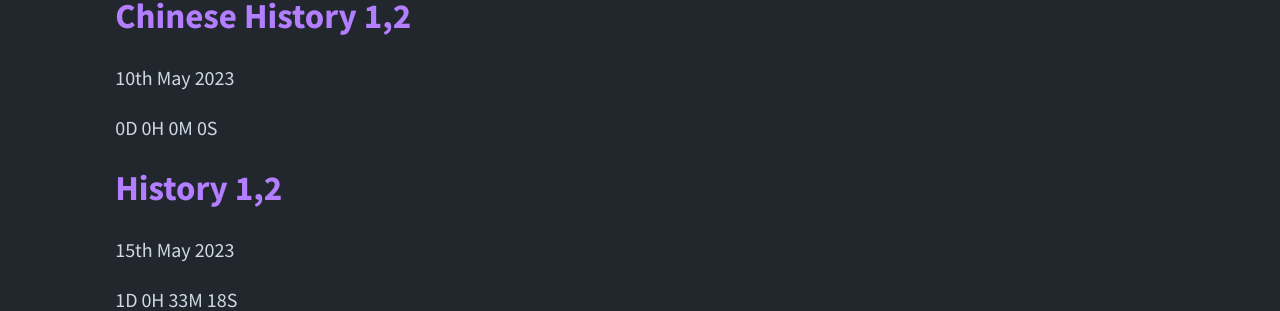
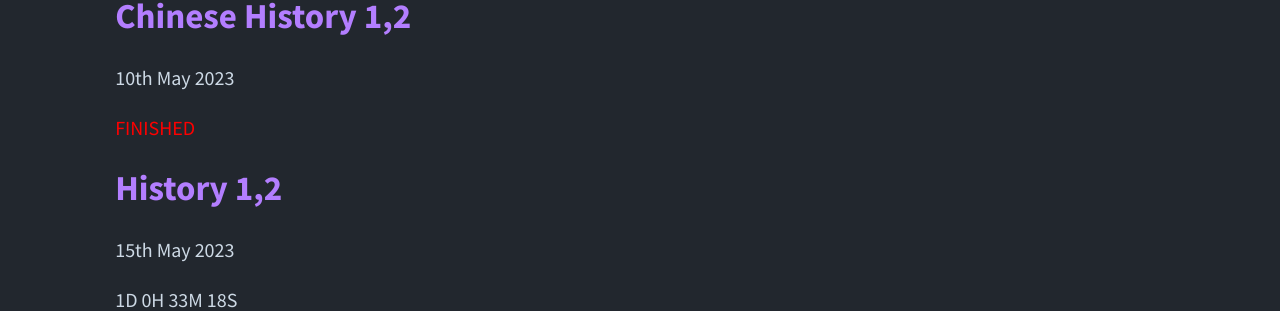
Before and after one commit to darcie6782/darcie6782.github.io, a Jekyll site: the page built from _posts/2023-1-12-Count-down.md, in a window 1280 px wide. Shown: the part 1384-1695 px from the top of the page. Built offline with Jekyll 4.4.1, drawn with Linux system fonts in a browser that asks for light colours.

Commit message:
更新 2023-1-12-Count-down.md

```diff
--- a/_posts/2023-1-12-Count-down.md
+++ b/_posts/2023-1-12-Count-down.md
@@ -42,7 +42,7 @@ categories: post
     <p style="color:red">FINISHED</p>
     <h2>Chinese History 1,2</h2>
     <p>10th May 2023</p>
-    <p id="zs">0D 0H 0M 0S</p>
+    <p style="color:red">FINISHED</p>
     <h2>History 1,2</h2>
     <p>15th May 2023</p>
     <p id="ss">0D 0H 0M 0S</p>
```
